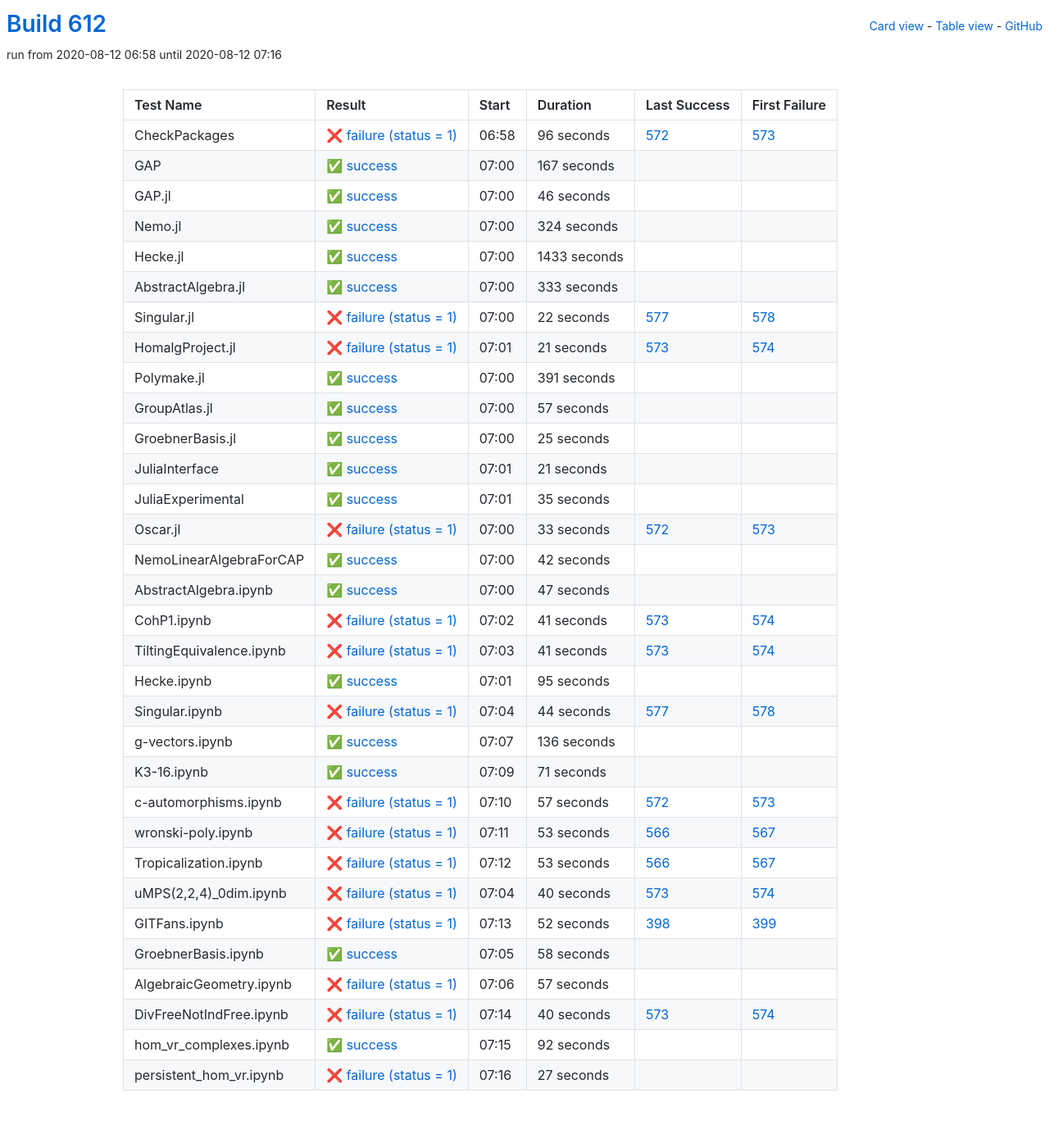
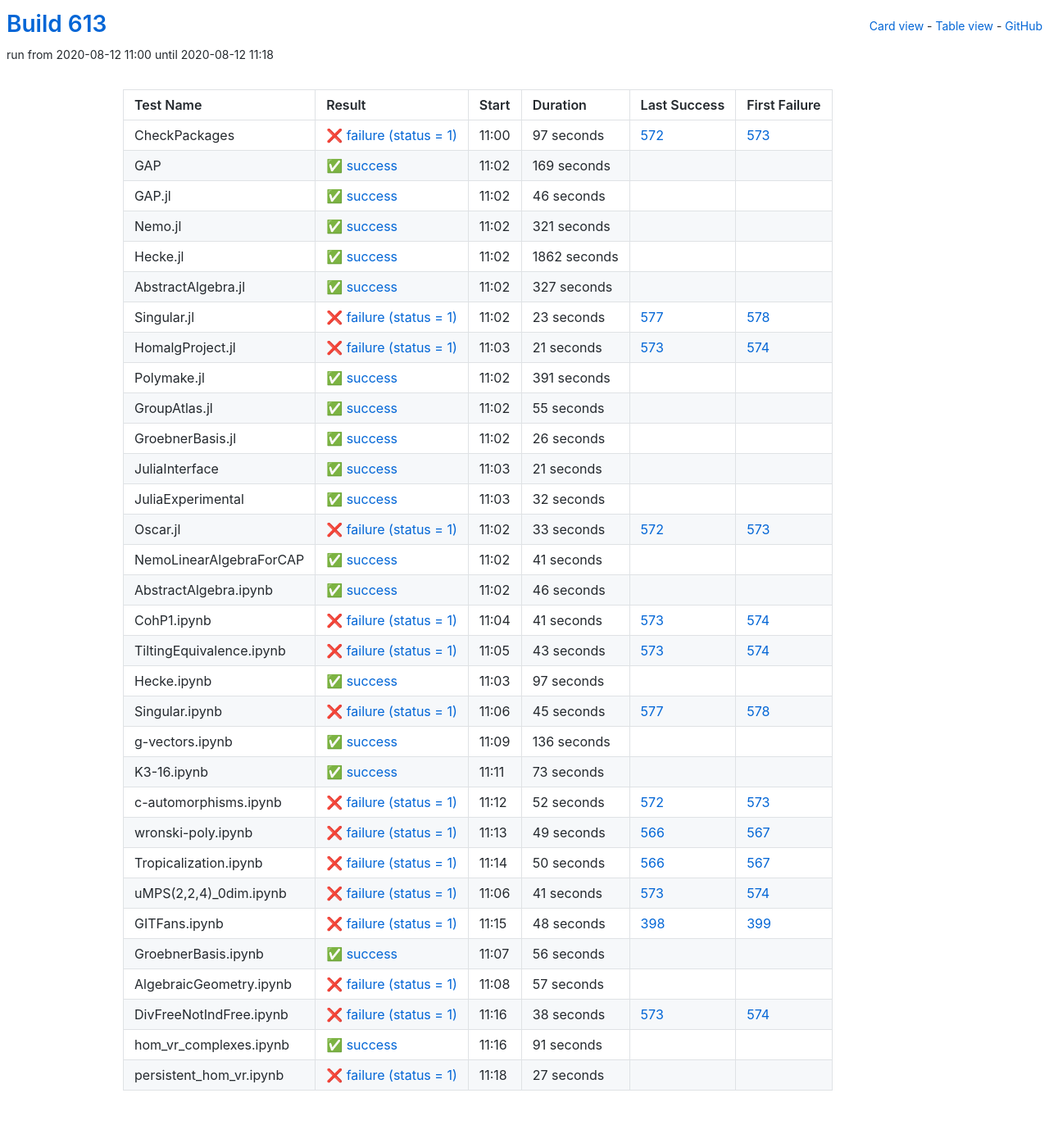
Before and after one commit to oscar-system/oscar-ci-status-stable, a Jekyll site: the page built from table.html, in a window 1280 px wide. Shown: the whole page at 82% size. Built offline with Jekyll 4.4.1, drawn with Linux system fonts in a browser that asks for light colours.

Commit message:
Build #613

```diff
--- a/_data/ci.yml
+++ b/_data/ci.yml
@@ -1,6 +1,6 @@
 ---
-build: 612
-build_url: https://oscarci.mathematik.uni-kl.de/job/oscar-stable/612/
+build: 613
+build_url: https://oscarci.mathematik.uni-kl.de/job/oscar-stable/613/
 job: oscar-stable
 organization: oscar-system
 repo: oscar-ci-status-stable
@@ -8,32 +8,32 @@ repourl: https://github.com/oscar-system/oscar-ci-status-stable
 tests:
 - name: CheckPackages
   id: checkpackages
-  log: https://oscarci.mathematik.uni-kl.de/job/oscar-stable/612/artifact/logs/build-612/CheckPackages.log
-  start: 2020-08-12 06:58
+  log: https://oscarci.mathematik.uni-kl.de/job/oscar-stable/613/artifact/logs/build-613/CheckPackages.log
+  start: 2020-08-12 11:00
   success: false
   exitcode: 1
   status: failure
-  duration: 96
+  duration: 97
   last_success: 572
   last_success_url: https://oscarci.mathematik.uni-kl.de/job/oscar-stable/572/
   first_failure: 573
   first_failure_url: https://oscarci.mathematik.uni-kl.de/job/oscar-stable/573/
 - name: GAP
   id: gap
-  log: https://oscarci.mathematik.uni-kl.de/job/oscar-stable/612/artifact/logs/build-612/GAP.log
-  start: 2020-08-12 07:00
+  log: https://oscarci.mathematik.uni-kl.de/job/oscar-stable/613/artifact/logs/build-613/GAP.log
+  start: 2020-08-12 11:02
   success: true
   exitcode: 0
   status: success
-  duration: 167
+  duration: 169
   last_success: false
   last_success_url:
   first_failure: false
   first_failure_url:
 - name: GAP.jl
   id: gap-jl
-  log: https://oscarci.mathematik.uni-kl.de/job/oscar-stable/612/artifact/logs/build-612/GAP.jl.log
-  start: 2020-08-12 07:00
+  log: https://oscarci.mathematik.uni-kl.de/job/oscar-stable/613/artifact/logs/build-613/GAP.jl.log
+  start: 2020-08-12 11:02
   success: true
   exitcode: 0
   status: success
@@ -44,56 +44,56 @@ tests:
   first_failure_url:
 - name: Nemo.jl
   id: nemo-jl
-  log: https://oscarci.mathematik.uni-kl.de/job/oscar-stable/612/artifact/logs/build-612/Nemo.jl.log
-  start: 2020-08-12 07:00
+  log: https://oscarci.mathematik.uni-kl.de/job/oscar-stable/613/artifact/logs/build-613/Nemo.jl.log
+  start: 2020-08-12 11:02
   success: true
   exitcode: 0
   status: success
-  duration: 324
+  duration: 321
   last_success: false
   last_success_url:
   first_failure: false
   first_failure_url:
 - name: Hecke.jl
   id: hecke-jl
-  log: https://oscarci.mathematik.uni-kl.de/job/oscar-stable/612/artifact/logs/build-612/Hecke.jl.log
-  start: 2020-08-12 07:00
+  log: https://oscarci.mathematik.uni-kl.de/job/oscar-stable/613/artifact/logs/build-613/Hecke.jl.log
+  start: 2020-08-12 11:02
   success: true
   exitcode: 0
   status: success
-  duration: 1433
+  duration: 1862
   last_success: false
   last_success_url:
   first_failure: false
   first_failure_url:
 - name: AbstractAlgebra.jl
   id: abstractalgebra-jl
-  log: https://oscarci.mathematik.uni-kl.de/job/oscar-stable/612/artifact/logs/build-612/AbstractAlgebra.jl.log
-  start: 2020-08-12 07:00
+  log: https://oscarci.mathematik.uni-kl.de/job/oscar-stable/613/artifact/logs/build-613/AbstractAlgebra.jl.log
+  start: 2020-08-12 11:02
   success: true
   exitcode: 0
   status: success
-  duration: 333
+  duration: 327
   last_success: false
   last_success_url:
   first_failure: false
   first_failure_url:
 - name: Singular.jl
   id: singular-jl
-  log: https://oscarci.mathematik.uni-kl.de/job/oscar-stable/612/artifact/logs/build-612/Singular.jl.log
-  start: 2020-08-12 07:00
+  log: https://oscarci.mathematik.uni-kl.de/job/oscar-stable/613/artifact/logs/build-613/Singular.jl.log
+  start: 2020-08-12 11:02
   success: false
   exitcode: 1
   status: failure
-  duration: 22
+  duration: 23
   last_success: 577
   last_success_url: https://oscarci.mathematik.uni-kl.de/job/oscar-stable/577/
   first_failure: 578
   first_failure_url: https://oscarci.mathematik.uni-kl.de/job/oscar-stable/578/
 - name: HomalgProject.jl
   id: homalgproject-jl
-  log: https://oscarci.mathematik.uni-kl.de/job/oscar-stable/612/artifact/logs/build-612/HomalgProject.jl.log
-  start: 2020-08-12 07:01
+  log: https://oscarci.mathematik.uni-kl.de/job/oscar-stable/613/artifact/logs/build-613/HomalgProject.jl.log
+  start: 2020-08-12 11:03
   success: false
   exitcode: 1
   status: failure
@@ -104,8 +104,8 @@ tests:
   first_failure_url: https://oscarci.mathematik.uni-kl.de/job/oscar-stable/574/
 - name: Polymake.jl
   id: polymake-jl
-  log: https://oscarci.mathematik.uni-kl.de/job/oscar-stable/612/artifact/logs/build-612/Polymake.jl.log
-  start: 2020-08-12 07:00
+  log: https://oscarci.mathematik.uni-kl.de/job/oscar-stable/613/artifact/logs/build-613/Polymake.jl.log
+  start: 2020-08-12 11:02
   success: true
   exitcode: 0
   status: success
@@ -116,32 +116,32 @@ tests:
   first_failure_url:
 - name: GroupAtlas.jl
   id: groupatlas-jl
-  log: https://oscarci.mathematik.uni-kl.de/job/oscar-stable/612/artifact/logs/build-612/GroupAtlas.jl.log
-  start: 2020-08-12 07:00
+  log: https://oscarci.mathematik.uni-kl.de/job/oscar-stable/613/artifact/logs/build-613/GroupAtlas.jl.log
+  start: 2020-08-12 11:02
   success: true
   exitcode: 0
   status: success
-  duration: 57
+  duration: 55
   last_success: false
   last_success_url:
   first_failure: false
   first_failure_url:
 - name: GroebnerBasis.jl
   id: groebnerbasis-jl
-  log: https://oscarci.mathematik.uni-kl.de/job/oscar-stable/612/artifact/logs/build-612/GroebnerBasis.jl.log
-  start: 2020-08-12 07:00
+  log: https://oscarci.mathematik.uni-kl.de/job/oscar-stable/613/artifact/logs/build-613/GroebnerBasis.jl.log
+  start: 2020-08-12 11:02
   success: true
   exitcode: 0
   status: success
-  duration: 25
+  duration: 26
   last_success: false
   last_success_url:
   first_failure: false
   first_failure_url:
 - name: JuliaInterface
   id: juliainterface
-  log: https://oscarci.mathematik.uni-kl.de/job/oscar-stable/612/artifact/logs/build-612/JuliaInterface.log
-  start: 2020-08-12 07:01
+  log: https://oscarci.mathematik.uni-kl.de/job/oscar-stable/613/artifact/logs/build-613/JuliaInterface.log
+  start: 2020-08-12 11:03
   success: true
   exitcode: 0
   status: success
@@ -152,20 +152,20 @@ tests:
   first_failure_url:
 - name: JuliaExperimental
   id: juliaexperimental
-  log: https://oscarci.mathematik.uni-kl.de/job/oscar-stable/612/artifact/logs/build-612/JuliaExperimental.log
-  start: 2020-08-12 07:01
+  log: https://oscarci.mathematik.uni-kl.de/job/oscar-stable/613/artifact/logs/build-613/JuliaExperimental.log
+  start: 2020-08-12 11:03
   success: true
   exitcode: 0
   status: success
-  duration: 35
+  duration: 32
   last_success: false
   last_success_url:
   first_failure: false
   first_failure_url:
 - name: Oscar.jl
   id: oscar-jl
-  log: https://oscarci.mathematik.uni-kl.de/job/oscar-stable/612/artifact/logs/build-612/Oscar.jl.log
-  start: 2020-08-12 07:00
+  log: https://oscarci.mathematik.uni-kl.de/job/oscar-stable/613/artifact/logs/build-613/Oscar.jl.log
+  start: 2020-08-12 11:02
   success: false
   exitcode: 1
   status: failure
@@ -176,32 +176,32 @@ tests:
   first_failure_url: https://oscarci.mathematik.uni-kl.de/job/oscar-stable/573/
 - name: NemoLinearAlgebraForCAP
   id: nemolinearalgebraforcap
-  log: https://oscarci.mathematik.uni-kl.de/job/oscar-stable/612/artifact/logs/build-612/NemoLinearAlgebraForCAP.log
-  start: 2020-08-12 07:00
+  log: https://oscarci.mathematik.uni-kl.de/job/oscar-stable/613/artifact/logs/build-613/NemoLinearAlgebraForCAP.log
+  start: 2020-08-12 11:02
   success: true
   exitcode: 0
   status: success
-  duration: 42
+  duration: 41
   last_success: false
   last_success_url:
   first_failure: false
   first_failure_url:
 - name: AbstractAlgebra.ipynb
   id: abstractalgebra-ipynb
-  log: https://oscarci.mathematik.uni-kl.de/job/oscar-stable/612/artifact/logs/build-612/AbstractAlgebra.ipynb.log
-  start: 2020-08-12 07:00
+  log: https://oscarci.mathematik.uni-kl.de/job/oscar-stable/613/artifact/logs/build-613/AbstractAlgebra.ipynb.log
+  start: 2020-08-12 11:02
   success: true
   exitcode: 0
   status: success
-  duration: 47
+  duration: 46
   last_success: false
   last_success_url:
   first_failure: false
   first_failure_url:
 - name: CohP1.ipynb
   id: cohp1-ipynb
-  log: https://oscarci.mathematik.uni-kl.de/job/oscar-stable/612/artifact/logs/build-612/CohP1.ipynb.log
-  start: 2020-08-12 07:02
+  log: https://oscarci.mathematik.uni-kl.de/job/oscar-stable/613/artifact/logs/build-613/CohP1.ipynb.log
+  start: 2020-08-12 11:04
   success: false
   exitcode: 1
   status: failure
@@ -212,44 +212,44 @@ tests:
   first_failure_url: https://oscarci.mathematik.uni-kl.de/job/oscar-stable/574/
 - name: TiltingEquivalence.ipynb
   id: tiltingequivalence-ipynb
-  log: https://oscarci.mathematik.uni-kl.de/job/oscar-stable/612/artifact/logs/build-612/TiltingEquivalence.ipynb.log
-  start: 2020-08-12 07:03
+  log: https://oscarci.mathematik.uni-kl.de/job/oscar-stable/613/artifact/logs/build-613/TiltingEquivalence.ipynb.log
+  start: 2020-08-12 11:05
   success: false
   exitcode: 1
   status: failure
-  duration: 41
+  duration: 43
   last_success: 573
   last_success_url: https://oscarci.mathematik.uni-kl.de/job/oscar-stable/573/
   first_failure: 574
   first_failure_url: https://oscarci.mathematik.uni-kl.de/job/oscar-stable/574/
 - name: Hecke.ipynb
   id: hecke-ipynb
-  log: https://oscarci.mathematik.uni-kl.de/job/oscar-stable/612/artifact/logs/build-612/Hecke.ipynb.log
-  start: 2020-08-12 07:01
+  log: https://oscarci.mathematik.uni-kl.de/job/oscar-stable/613/artifact/logs/build-613/Hecke.ipynb.log
+  start: 2020-08-12 11:03
   success: true
   exitcode: 0
   status: success
-  duration: 95
+  duration: 97
   last_success: false
   last_success_url:
   first_failure: false
   first_failure_url:
 - name: Singular.ipynb
   id: singular-ipynb
-  log: https://oscarci.mathematik.uni-kl.de/job/oscar-stable/612/artifact/logs/build-612/Singular.ipynb.log
-  start: 2020-08-12 07:04
+  log: https://oscarci.mathematik.uni-kl.de/job/oscar-stable/613/artifact/logs/build-613/Singular.ipynb.log
+  start: 2020-08-12 11:06
   success: false
   exitcode: 1
   status: failure
-  duration: 44
+  duration: 45
   last_success: 577
   last_success_url: https://oscarci.mathematik.uni-kl.de/job/oscar-stable/577/
   first_failure: 578
   first_failure_url: https://oscarci.mathematik.uni-kl.de/job/oscar-stable/578/
 - name: g-vectors.ipynb
   id: g-vectors-ipynb
-  log: https://oscarci.mathematik.uni-kl.de/job/oscar-stable/612/artifact/logs/build-612/g-vectors.ipynb.log
-  start: 2020-08-12 07:07
+  log: https://oscarci.mathematik.uni-kl.de/job/oscar-stable/613/artifact/logs/build-613/g-vectors.ipynb.log
+  start: 2020-08-12 11:09
   success: true
   exitcode: 0
   status: success
@@ -260,92 +260,92 @@ tests:
   first_failure_url:
 - name: K3-16.ipynb
   id: k3-16-ipynb
-  log: https://oscarci.mathematik.uni-kl.de/job/oscar-stable/612/artifact/logs/build-612/K3-16.ipynb.log
-  start: 2020-08-12 07:09
+  log: https://oscarci.mathematik.uni-kl.de/job/oscar-stable/613/artifact/logs/build-613/K3-16.ipynb.log
+  start: 2020-08-12 11:11
   success: true
   exitcode: 0
   status: success
-  duration: 71
+  duration: 73
   last_success: false
   last_success_url:
   first_failure: false
   first_failure_url:
 - name: c-automorphisms.ipynb
   id: c-automorphisms-ipynb
-  log: https://oscarci.mathematik.uni-kl.de/job/oscar-stable/612/artifact/logs/build-612/c-automorphisms.ipynb.log
-  start: 2020-08-12 07:10
+  log: https://oscarci.mathematik.uni-kl.de/job/oscar-stable/613/artifact/logs/build-613/c-automorphisms.ipynb.log
+  start: 2020-08-12 11:12
   success: false
   exitcode: 1
   status: failure
-  duration: 57
+  duration: 52
   last_success: 572
   last_success_url: https://oscarci.mathematik.uni-kl.de/job/oscar-stable/572/
   first_failure: 573
   first_failure_url: https://oscarci.mathematik.uni-kl.de/job/oscar-stable/573/
 - name: wronski-poly.ipynb
   id: wronski-poly-ipynb
-  log: https://oscarci.mathematik.uni-kl.de/job/oscar-stable/612/artifact/logs/build-612/wronski-poly.ipynb.log
-  start: 2020-08-12 07:11
+  log: https://oscarci.mathematik.uni-kl.de/job/oscar-stable/613/artifact/logs/build-613/wronski-poly.ipynb.log
+  start: 2020-08-12 11:13
   success: false
   exitcode: 1
   status: failure
-  duration: 53
+  duration: 49
   last_success: 566
   last_success_url: https://oscarci.mathematik.uni-kl.de/job/oscar-stable/566/
   first_failure: 567
   first_failure_url: https://oscarci.mathematik.uni-kl.de/job/oscar-stable/567/
 - name: Tropicalization.ipynb
   id: tropicalization-ipynb
-  log: https://oscarci.mathematik.uni-kl.de/job/oscar-stable/612/artifact/logs/build-612/Tropicalization.ipynb.log
-  start: 2020-08-12 07:12
+  log: https://oscarci.mathematik.uni-kl.de/job/oscar-stable/613/artifact/logs/build-613/Tropicalization.ipynb.log
+  start: 2020-08-12 11:14
   success: false
   exitcode: 1
   status: failure
-  duration: 53
+  duration: 50
   last_success: 566
   last_success_url: https://oscarci.mathematik.uni-kl.de/job/oscar-stable/566/
   first_failure: 567
   first_failure_url: https://oscarci.mathematik.uni-kl.de/job/oscar-stable/567/
 - name: uMPS(2,2,4)_0dim.ipynb
   id: umps-2-2-4-0dim-ipynb
-  log: https://oscarci.mathematik.uni-kl.de/job/oscar-stable/612/artifact/logs/build-612/uMPS-2-2-4-_0dim.ipynb.log
-  start: 2020-08-12 07:04
+  log: https://oscarci.mathematik.uni-kl.de/job/oscar-stable/613/artifact/logs/build-613/uMPS-2-2-4-_0dim.ipynb.log
+  start: 2020-08-12 11:06
   success: false
   exitcode: 1
   status: failure
-  duration: 40
+  duration: 41
   last_success: 573
   last_success_url: https://oscarci.mathematik.uni-kl.de/job/oscar-stable/573/
   first_failure: 574
   first_failure_url: https://oscarci.mathematik.uni-kl.de/job/oscar-stable/574/
 - name: GITFans.ipynb
   id: gitfans-ipynb
-  log: https://oscarci.mathematik.uni-kl.de/job/oscar-stable/612/artifact/logs/build-612/GITFans.ipynb.log
-  start: 2020-08-12 07:13
+  log: https://oscarci.mathematik.uni-kl.de/job/oscar-stable/613/artifact/logs/build-613/GITFans.ipynb.log
+  start: 2020-08-12 11:15
   success: false
   exitcode: 1
   status: failure
-  duration: 52
+  duration: 48
   last_success: 398
   last_success_url: https://oscarci.mathematik.uni-kl.de/job/oscar-stable/398/
   first_failure: 399
   first_failure_url: https://oscarci.mathematik.uni-kl.de/job/oscar-stable/399/
 - name: GroebnerBasis.ipynb
   id: groebnerbasis-ipynb
-  log: https://oscarci.mathematik.uni-kl.de/job/oscar-stable/612/artifact/logs/build-612/GroebnerBasis.ipynb.log
-  start: 2020-08-12 07:05
+  log: https://oscarci.mathematik.uni-kl.de/job/oscar-stable/613/artifact/logs/build-613/GroebnerBasis.ipynb.log
+  start: 2020-08-12 11:07
   success: true
   exitcode: 0
   status: success
-  duration: 58
+  duration: 56
   last_success: false
   last_success_url:
   first_failure: false
   first_failure_url:
 - name: AlgebraicGeometry.ipynb
   id: algebraicgeometry-ipynb
-  log: https://oscarci.mathematik.uni-kl.de/job/oscar-stable/612/artifact/logs/build-612/AlgebraicGeometry.ipynb.log
-  start: 2020-08-12 07:06
+  log: https://oscarci.mathematik.uni-kl.de/job/oscar-stable/613/artifact/logs/build-613/AlgebraicGeometry.ipynb.log
+  start: 2020-08-12 11:08
   success: false
   exitcode: 1
   status: failure
@@ -356,32 +356,32 @@ tests:
   first_failure_url:
 - name: DivFreeNotIndFree.ipynb
   id: divfreenotindfree-ipynb
-  log: https://oscarci.mathematik.uni-kl.de/job/oscar-stable/612/artifact/logs/build-612/DivFreeNotIndFree.ipynb.log
-  start: 2020-08-12 07:14
+  log: https://oscarci.mathematik.uni-kl.de/job/oscar-stable/613/artifact/logs/build-613/DivFreeNotIndFree.ipynb.log
+  start: 2020-08-12 11:16
   success: false
   exitcode: 1
   status: failure
-  duration: 40
+  duration: 38
   last_success: 573
   last_success_url: https://oscarci.mathematik.uni-kl.de/job/oscar-stable/573/
   first_failure: 574
   first_failure_url: https://oscarci.mathematik.uni-kl.de/job/oscar-stable/574/
 - name: hom_vr_complexes.ipynb
   id: hom-vr-complexes-ipynb
-  log: https://oscarci.mathematik.uni-kl.de/job/oscar-stable/612/artifact/logs/build-612/hom_vr_complexes.ipynb.log
-  start: 2020-08-12 07:15
+  log: https://oscarci.mathematik.uni-kl.de/job/oscar-stable/613/artifact/logs/build-613/hom_vr_complexes.ipynb.log
+  start: 2020-08-12 11:16
   success: true
   exitcode: 0
   status: success
-  duration: 92
+  duration: 91
   last_success: false
   last_success_url:
   first_failure: false
   first_failure_url:
 - name: persistent_hom_vr.ipynb
   id: persistent-hom-vr-ipynb
-  log: https://oscarci.mathematik.uni-kl.de/job/oscar-stable/612/artifact/logs/build-612/persistent_hom_vr.ipynb.log
-  start: 2020-08-12 07:16
+  log: https://oscarci.mathematik.uni-kl.de/job/oscar-stable/613/artifact/logs/build-613/persistent_hom_vr.ipynb.log
+  start: 2020-08-12 11:18
   success: false
   exitcode: 1
   status: failure
```
Also changed, not shown: README.md.
